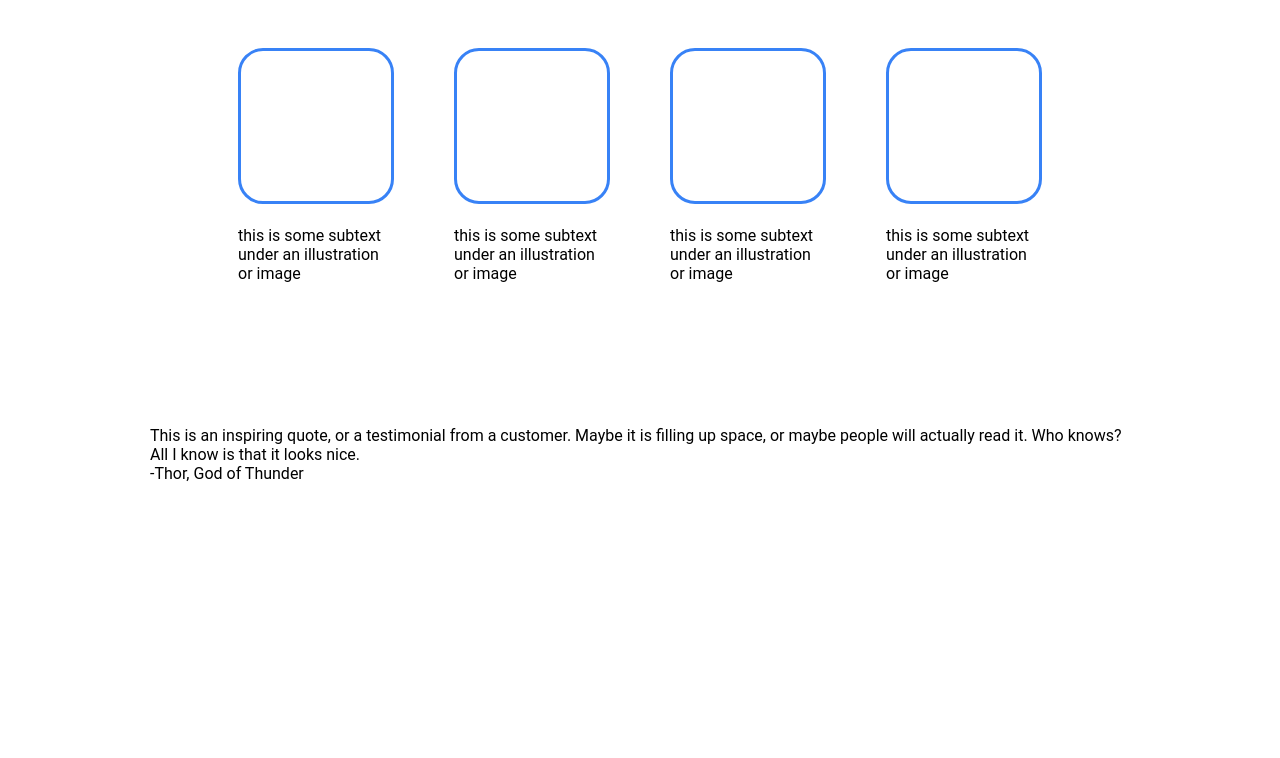
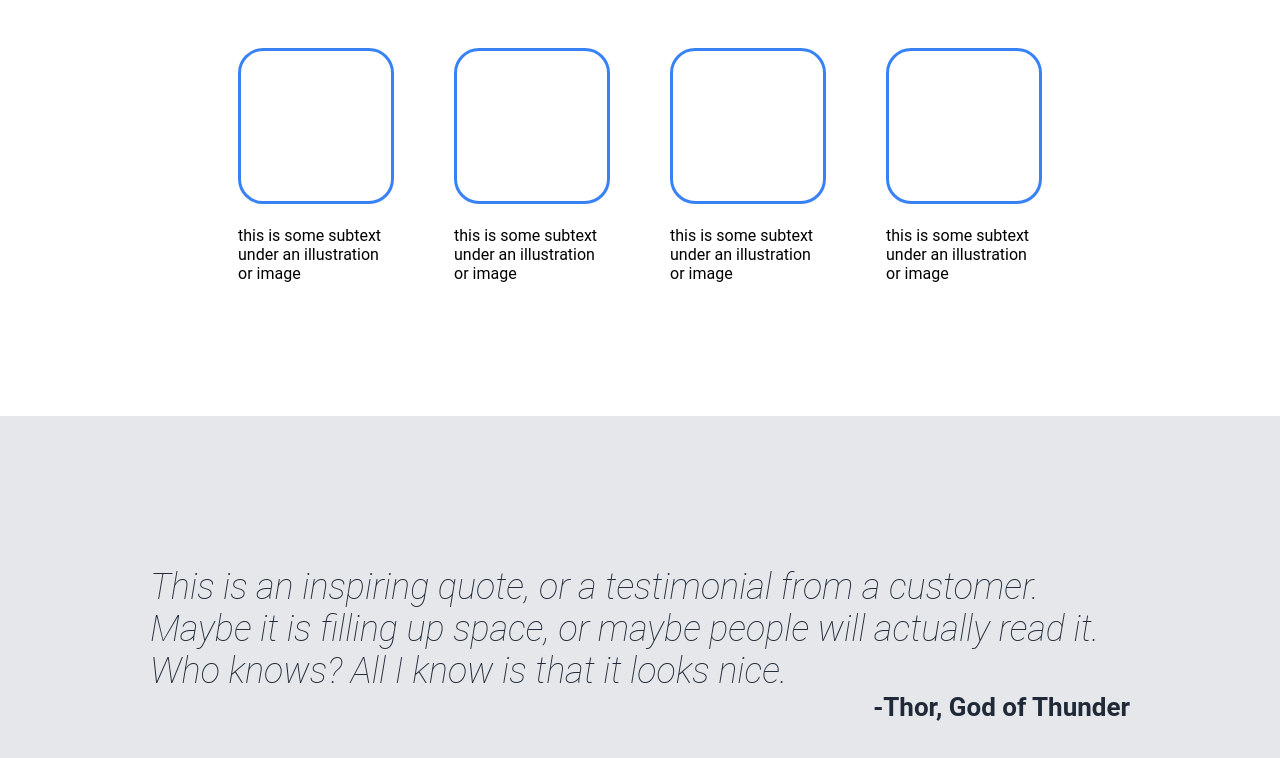
Before and after one commit to SoggyDoggie/landing-page, a plain HTML site: page index.html in a window 1280 px wide. Shown: the part 665-1423 px from the top of the page. Before the commit the page ends 1158 px from the top, so only its background shows below. Drawn offline with Linux system fonts and the light colour scheme.

Commit message:
Add style to quote section

```diff
--- a/style.css
+++ b/style.css
@@ -12,8 +12,7 @@ body {
 
 
 .top{
-    padding-left: 150px;
-    padding-right: 150px;
+    padding: 0px 150px;
     background-color: #1F2937;
 }
 
@@ -157,19 +156,25 @@ body {
 
 .quote-container{
     display:flex;
-    padding: 10px;
+    padding: 150px 150px;
     justify-self: center;
-    align-items: center;
-    padding-left: 150px;
-    padding-right: 150px;
-    flex-wrap: wrap;
+    flex-direction: column;
+    background-color: #E5E7EB;
 }
 
     .quote{
         display: flex;
+        font-size: 36px;
+        font-style: italic;
+        font-weight: lighter;
+        color:#1F2937
     }
 
     .credit{
         display: flex;
-        text-align:end;
+        align-items: flex-end;
+        justify-content: flex-end;
+        font-weight: bolder;
+        font-size: 26px;
+        color:#1F2937
     }
```
